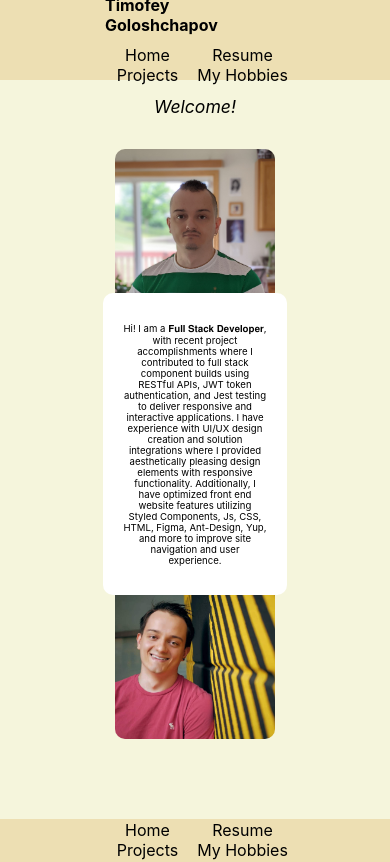
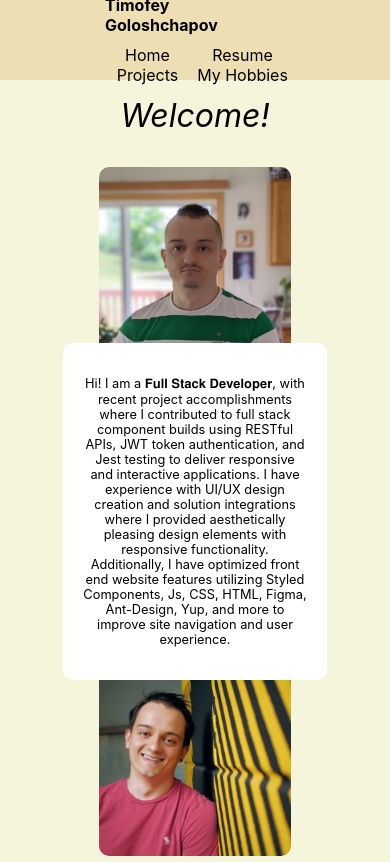
Before and after one commit to Timbobeek/portfolio, a React (Create React App) app: page / in a window 390 px wide. Shown: the top 862 px of the page. Built offline with nearby package versions, Linux system fonts and the light colour scheme.

Commit message:
sizes changed for tablet/phone (#7)

```diff
--- a/src/App.css
+++ b/src/App.css
@@ -89,18 +89,18 @@ html {
     font-size: 2rem;
   }
   .aboutMeText{
-    width: 20rem;
+    width: 28rem;
     padding: 20px;
-    font-size: 12px;
+    font-size: 18px;
     transform: translate(0rem, 8rem);
   }
   .ProfilePicture1{
-    width: 18rem;
+    width: 20rem;
     transform: translate(0rem, 6rem);
   }
 
   .ProfilePicture2{
-    width: 18rem;
+    width: 20rem;
     transform: translate(0rem, 10rem);
   }
 }
@@ -110,23 +110,23 @@ html {
 @media (max-width: 480px) {
 
   .welcome{
-    font-size: 1.1em;
+    font-size: 2em;
   }
 
   .aboutMeText{
-    width: 9rem;
-    font-size: .6rem;
+    width: 14rem;
+    font-size: .8rem;
     top: 1rem;
     transform: translate(0rem, 9rem);
   }
 
   .ProfilePicture2{
-    width: 10rem;
+    width: 12rem;
     transform: translate(0rem, 10rem);
   }
 
   .ProfilePicture1{
-    width: 10rem;
+    width: 12rem;
     transform: translate(0rem, 8rem);
   }
 
--- a/src/components/header.js
+++ b/src/components/header.js
@@ -27,8 +27,8 @@ const Header = () => {
             <div className='small-screen-menu-two'>
               <div className='menuOption'><Link to="resume">Resume</Link></div>
               {/* <div className='menuOption'><Link to="accomplishments">Accomplishments</Link></div> */}
-              {/* <div className='menuOption'><Link to="hobbies">My Hobbies</Link></div> */}
-              <div className='menuOption'>My Hobbies</div>
+              <div className='menuOption'><Link to="hobbies">My Hobbies</Link></div>
+              {/* <div className='menuOption'>My Hobbies</div> */}
             </div>
           </div>
 
@@ -38,8 +38,8 @@ const Header = () => {
             <div className='menuOption'>Projects</div>
             <div className='menuOption'><Link to="resume">Resume</Link></div>
             {/* <div className='menuOption'><Link to="accomplishments">Accomplishments</Link></div> */}
-            {/* <div className='menuOption'><Link to="hobbies">My Hobbies</Link></div> */}
-            <div className='menuOption'>My Hobbies</div>
+            <div className='menuOption'><Link to="hobbies">My Hobbies</Link></div>
+            {/* <div className='menuOption'>My Hobbies</div> */}
           </div>
       </header>
   );
```
